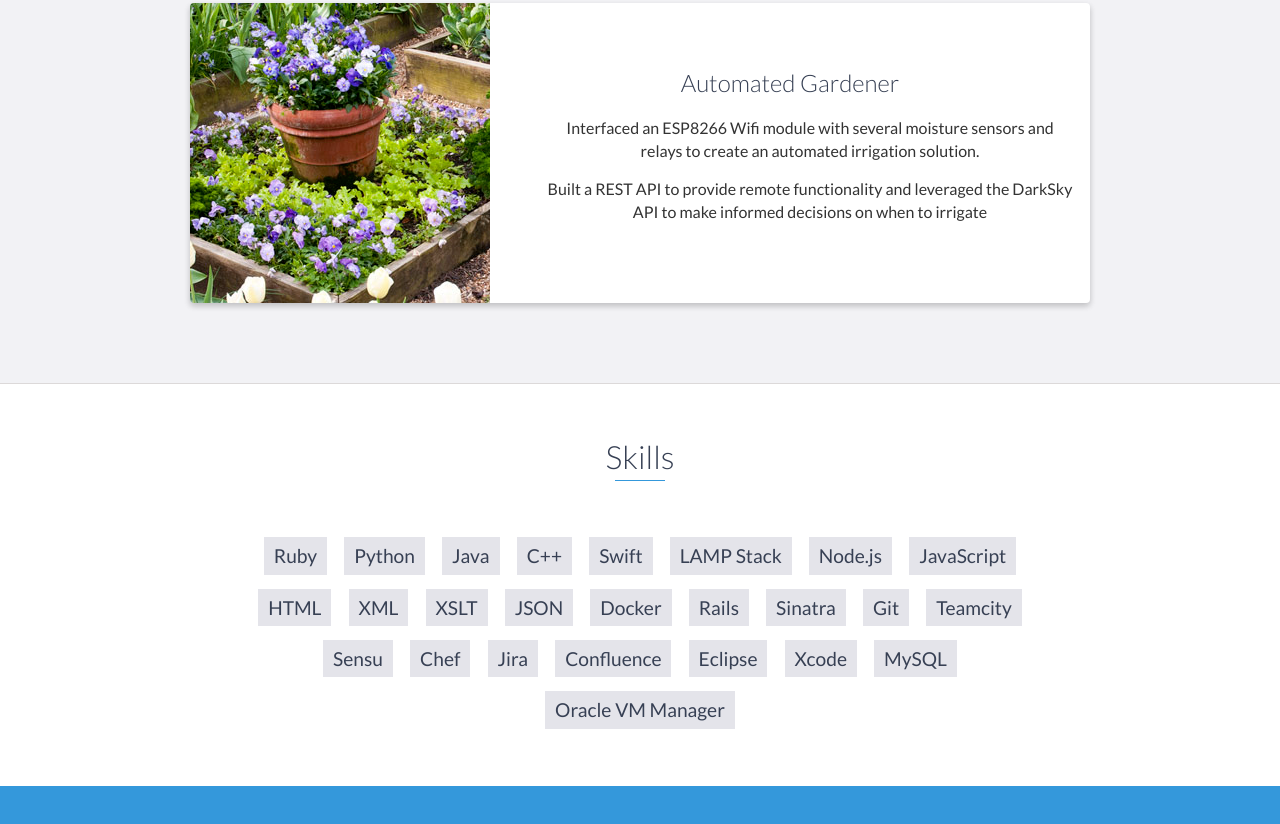
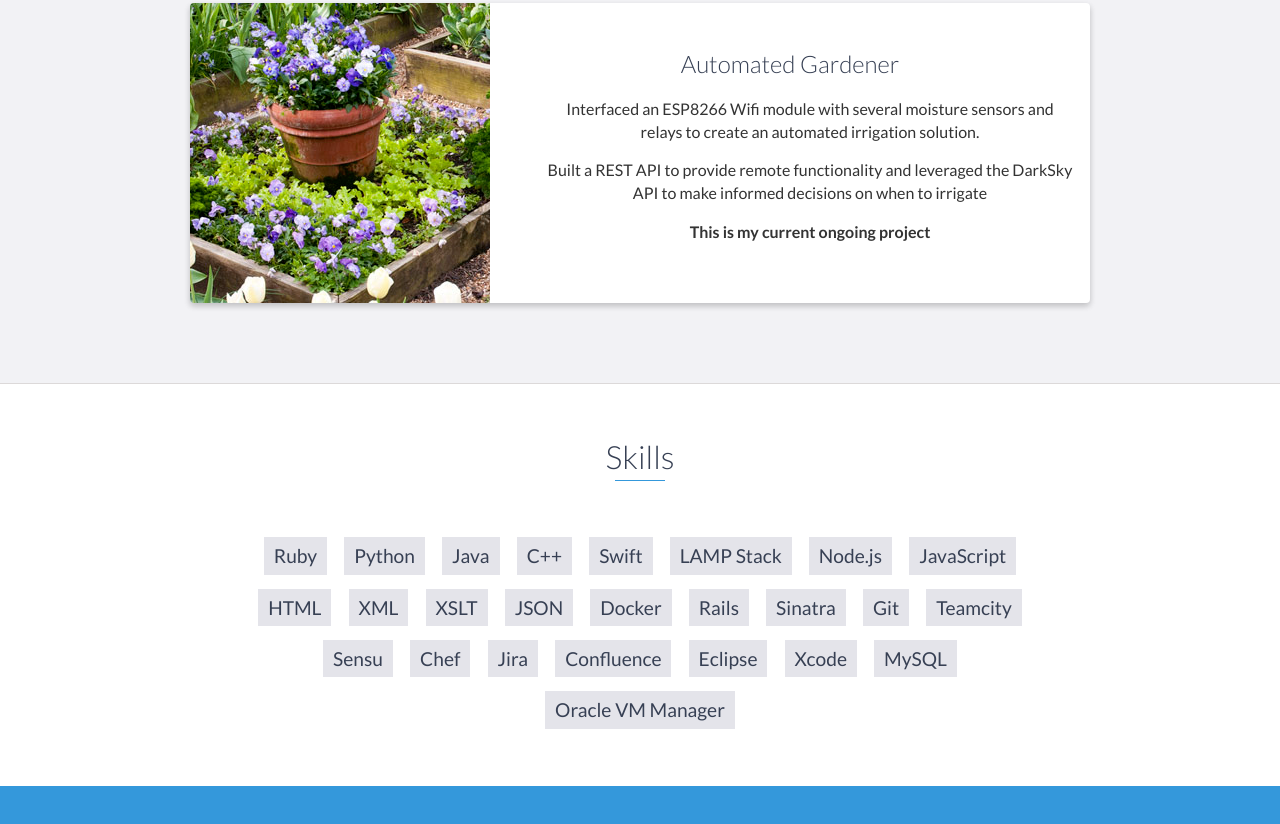
Before and after one commit to nickshields/nickshields.github.io, a website: page index.html in a window 1280 px wide. Shown: the part 4277-5101 px from the top of the page. Drawn offline with nearby package versions, Linux system fonts and the light colour scheme.

Commit message:
Update index.html

```diff
--- a/index.html
+++ b/index.html
@@ -209,6 +209,7 @@
                         <p>
                             <ul>Interfaced an ESP8266 Wifi module with several moisture sensors and relays to create an automated irrigation solution.</ul>
                             <ul>Built a REST API to provide remote functionality and leveraged the DarkSky API to make informed decisions on when to irrigate</ul>
+			    <ul><strong>This is my current ongoing project</strong></ul>
 			    </p>
                     </div>
                     <!-- End .project-info -->
```
